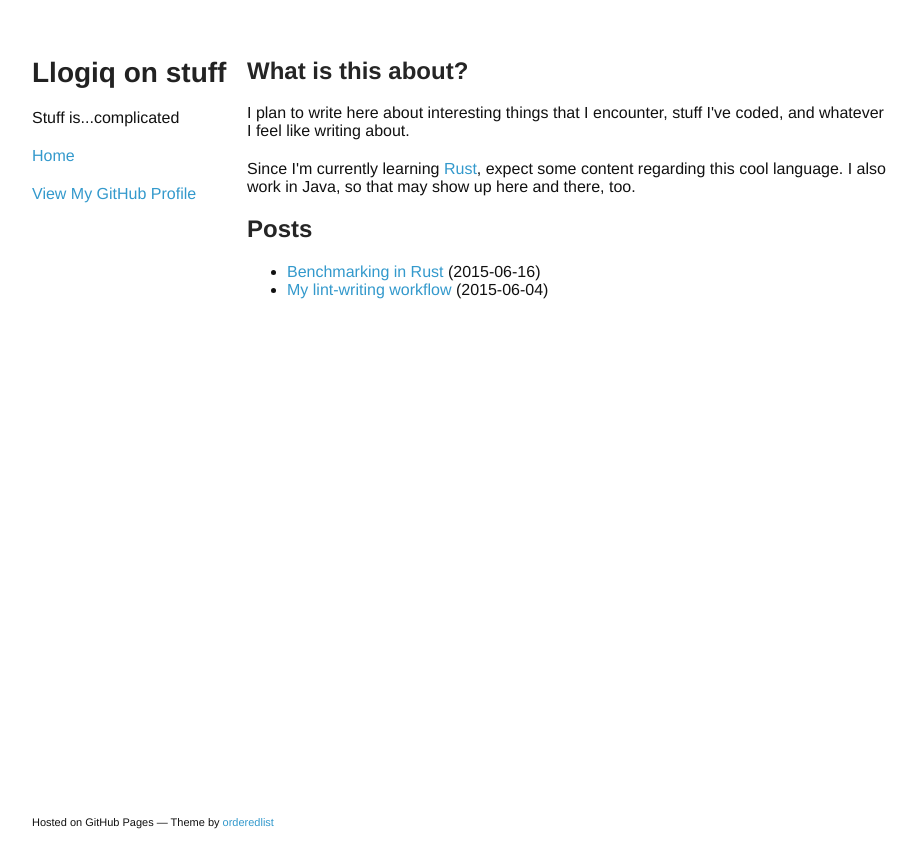
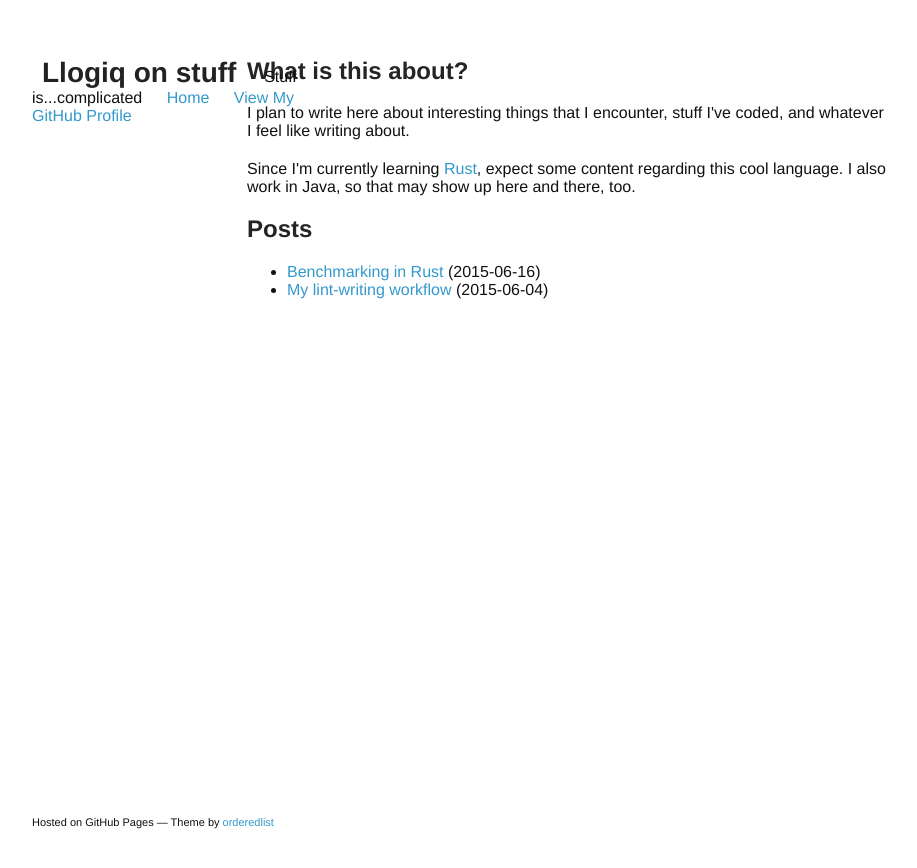
Before and after one commit to llogiq/llogiq.github.io, a Jekyll site: the page built from index.html, in a window 1280 px wide. Shown: the top 868 px of the page, without its empty margins (178-1095 px from the left). Built offline with Jekyll 4.4.1, drawn with Linux system fonts in a browser that asks for light colours.

Commit message:
more stylesheet tweaking

```diff
--- a/_layouts/default.html
+++ b/_layouts/default.html
@@ -23,7 +23,6 @@
         </p>
         <p class="view"><a href="/">Home</a></p>
         <p class="view"><a href="{{site.author.github}}">View My GitHub Profile</a></p>
-
       </header>
       <section>
         {{content}}
--- a/stylesheets/styles.css
+++ b/stylesheets/styles.css
@@ -96,6 +96,11 @@ header {
   width:270px;
   float:left;
   position:fixed;
+}
+
+header h1, header p {
+   display:inline;
+   margin:10px;
 }
 
 header ul {
```
